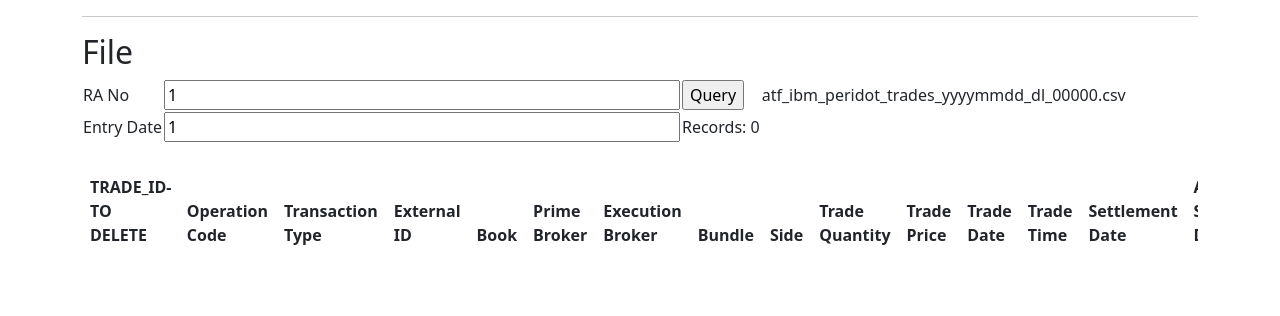
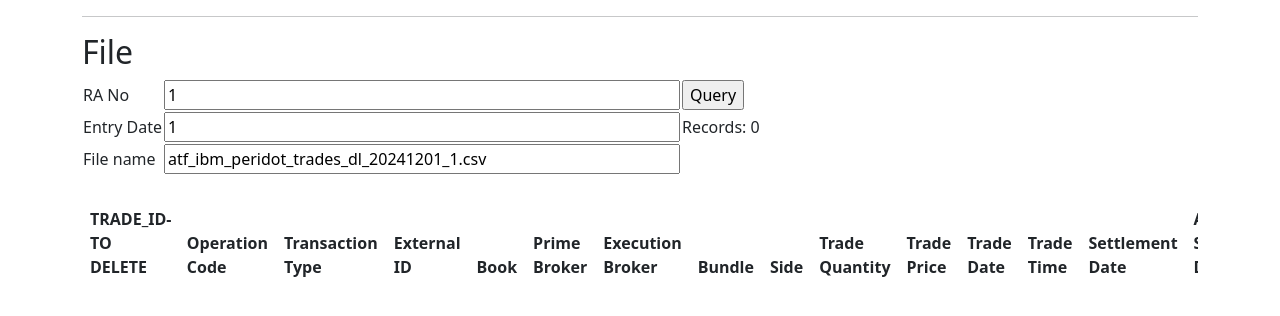
Before and after one commit to dlancioni/Catalog, a Flask app: page /file_list/1/1 in a window 1280 px wide. Shown: the part 56-372 px from the top of the page. Run offline with Flask 3, Linux system fonts and the light colour scheme; lists and menus that the app fills with data are empty; some libraries are stand-ins or nearby versions.

Commit message:
Fix filename

```diff
--- a/web/routes/cash_overview.py
+++ b/web/routes/cash_overview.py
@@ -3,8 +3,8 @@ from flask.blueprints import Blueprint
 from src.controller.Payment import Payment as Payment
 from src.controller.Transaction import Transaction as Transaction
 from src.controller.Arcesium import Arcesium as Arcesium
+from decimal import Decimal
 
-from decimal import Decimal
 
 bp_cash_overview = Blueprint("cash_overview", __name__)
 
--- a/web/routes/file.py
+++ b/web/routes/file.py
@@ -1,8 +1,13 @@
 from flask import render_template
 from flask.blueprints import Blueprint
 from src.controller.Arcesium import Arcesium as Arcesium
+from datetime import datetime
 
 bp_file = Blueprint("file", __name__)
+
+@bp_file.context_processor
+def get_today():
+    return dict(today="20241201")
 
 @bp_file.route("/file_list/<id>/<dt>", methods=['GET', 'POST'])
 def file_list(id, dt):
--- a/web/templates/file.html
+++ b/web/templates/file.html
@@ -9,12 +9,14 @@
         <tr>
             <td>RA No</td><td><input type="text" id="id" value="{{ id }}" size="50"></td>
             <td><input type="button" value="Query" onClick="query()"></td>
-            <td>atf_ibm_peridot_trades_yyyymmdd_dl_00000.csv</td>
         </tr>
         <tr>
             <td>Entry Date</td><td><input type="text" id="dt" value="{{ dt }}" size="50"></td>
             <td>Records: {{rs|length}}</td>
-            <td></td>
+        </tr>
+        <tr>
+            <td>File name</td>
+            <td><input type="text" id="dt" value="atf_ibm_peridot_trades_dl_{{today}}_{{ id }}.csv" size="50"></td>
         </tr>
     </table>
 </form>
```
